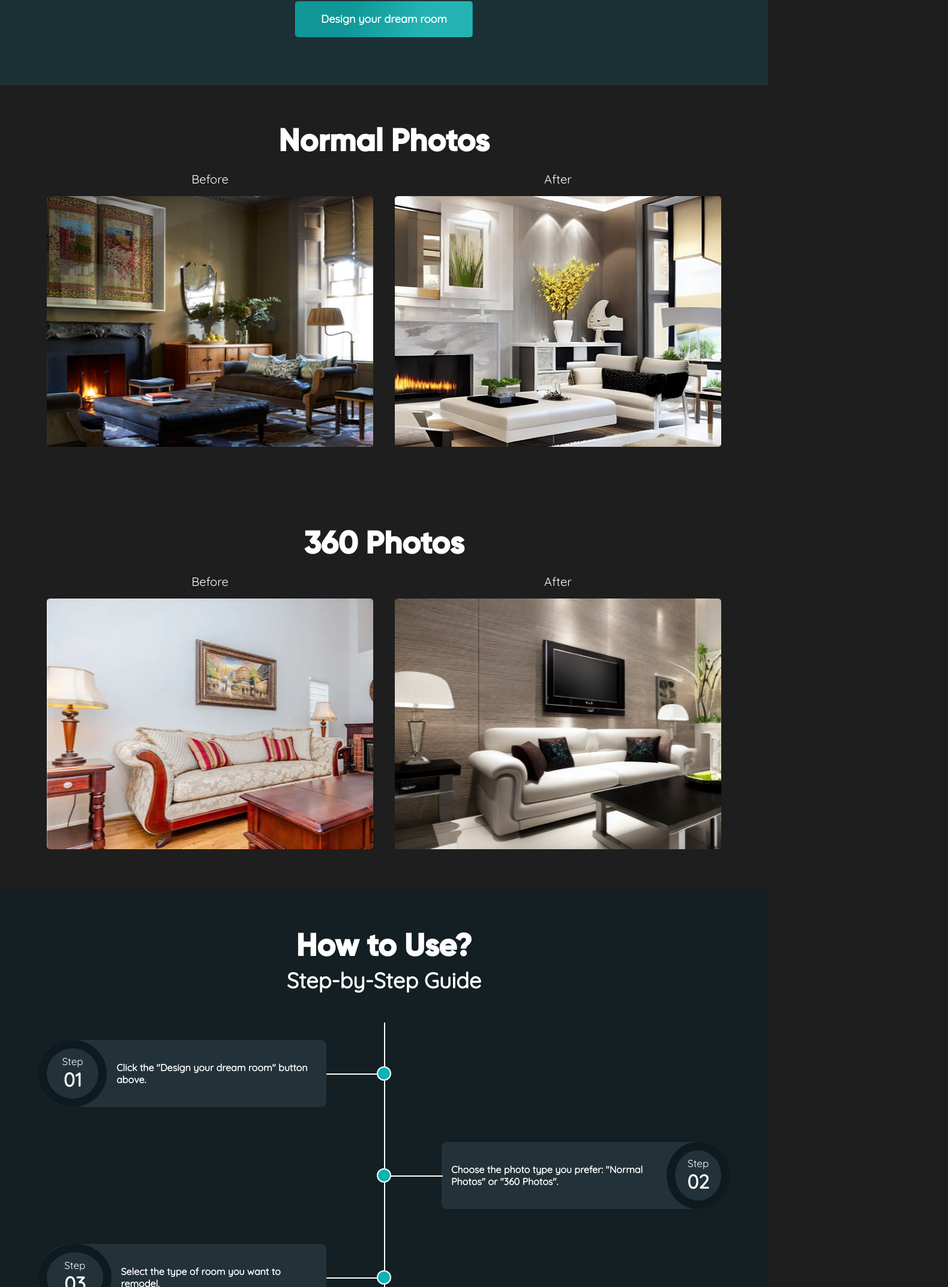
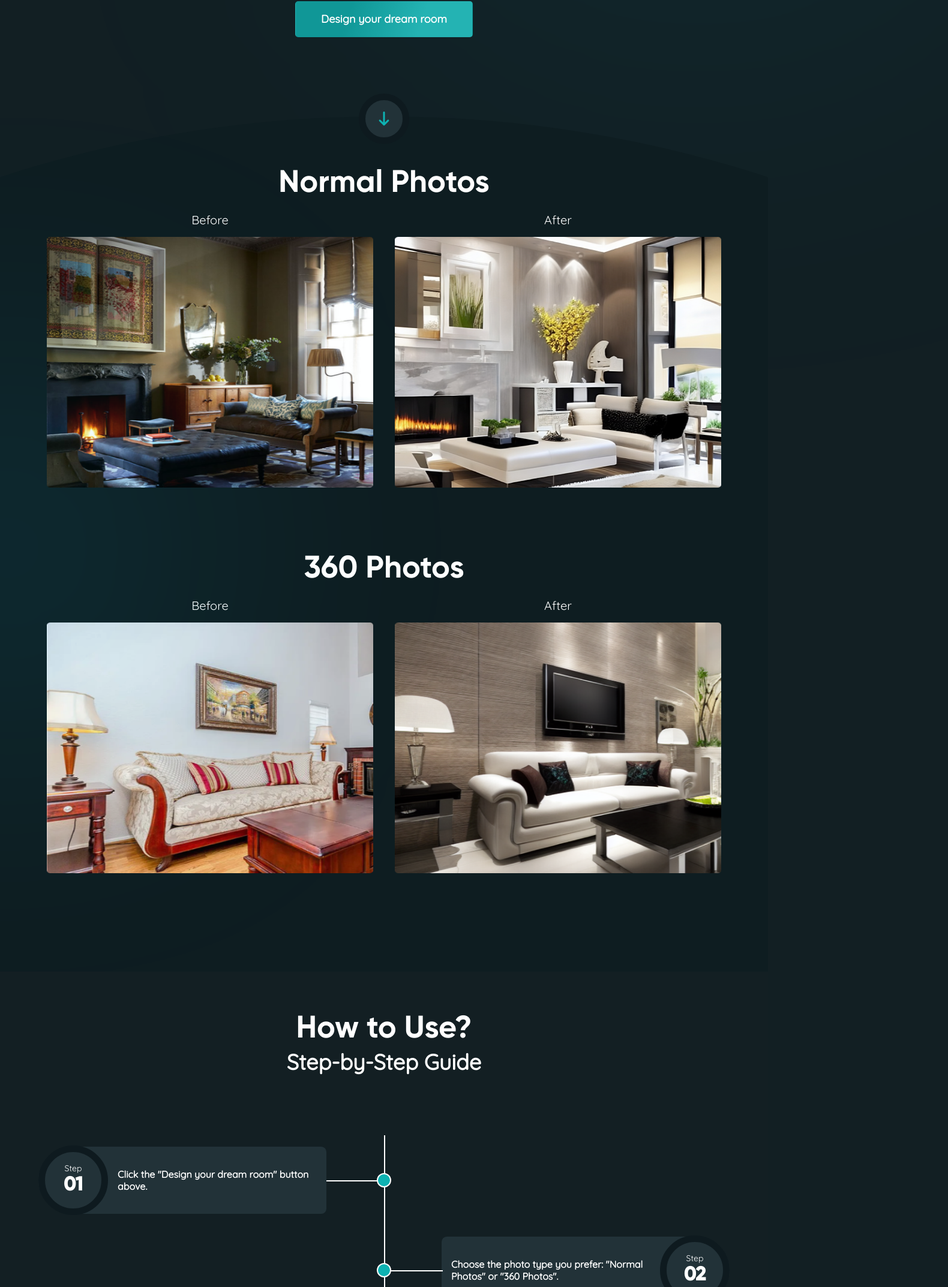
Before and after one commit to amakadiya98/DreamHome, a Next.js app: page / in a window 1280 px wide. Shown: the part 551-2697 px from the top of the page at 60% size, 1580 px wide, since content can reach past the window. Built offline with nearby package versions, Linux system fonts and the light colour scheme.

Commit message:
home page deisgn changes

```diff
--- a/src/components/Contianer/MainContainer.js
+++ b/src/components/Contianer/MainContainer.js
@@ -5,7 +5,7 @@ import styled from "@emotion/styled";
 
 export default function MainContainer({ children }) {
   return (
-    <Body>
+    <Body className="mainGredient">
       <MainHeader />
         {children}
       <Footer />
@@ -14,4 +14,21 @@ export default function MainContainer({ children }) {
 }
 
 
-const Body = styled.div``;
+const Body = styled.div`
+&.mainGredient{
+  position: relative;
+  &::before{
+    content: '';
+    position: absolute;
+    top: -300px;
+    right: -300px;
+    border-radius: 50%;
+    width: 830px;
+    height: 830px;
+    background: rgba(0, 217, 247, 0.1);
+    filter: blur(323.5px);
+    z-index: 0;
+    overflow: hidden;
+  }
+}
+`;
--- a/src/components/Footer.js
+++ b/src/components/Footer.js
@@ -13,6 +13,7 @@ import tiktok from "@/assets/tiktok.png";
 
 export const Footer = () => {
   return (
+    <FooterMainPart>
     <Contianer>
       <Grid container spacing={2}>
         <Grid item xs={12} md={6}>
@@ -31,13 +32,19 @@ export const Footer = () => {
         </Grid>
       </Grid>
     </Contianer>
+    </FooterMainPart>
   );
 };
+const FooterMainPart = styled.div`
+  background-color: #0D1A1E;
+  padding-top: 8rem;
+`;
 
 const Contianer = styled(Container)`
   border-top: 1px solid #5f5f5f;
   min-height: 120px;
   line-height: 120px;
+
 `;
 
 const SocialImage = styled(Image)`
--- a/src/components/Header.js
+++ b/src/components/Header.js
@@ -22,7 +22,7 @@ const HeaderContianer = styled.div`
   display: flex;
   justify-content: space-between;
   align-items: center;
-  background: rgba(0, 217, 247, 0.1);
+  background-color: #121f23;
   flex: 1 1 auto;
   margin: 0;
   padding: 1.5rem 0;
--- a/src/components/Home.js
+++ b/src/components/Home.js
@@ -20,13 +20,13 @@ import Rectangle188 from "@/assets/Rectangle188.png";
 import Rectangle192 from "@/assets/Rectangle192.png";
 import Rectangle193 from "@/assets/Rectangle193.png";
 import Rectangle194 from "@/assets/Rectangle194.png";
-
+import DownArrow from "@/assets/down-icon.png"
 import { faqQuestions } from "../../constant";
 
 export const Home = () => {
   return (
     <ContainerWrapper>
-      <TopSection>
+      <TopSection className="first-section">
         <Container maxWidth='lg' style={{ zIndex: "2" }}>
           <SubHeading>1,300 rooms generated and counting</SubHeading>
           <Heading>
@@ -42,9 +42,13 @@ export const Home = () => {
             Design your dream room
           </DesignDreamRoom>
         </Container>
+        <DownBtnArrow href="">
+          <ArrowImage src={DownArrow} />
+        </DownBtnArrow>
       </TopSection>
-      <PreviewContainer>
+      <PreviewContainer className="second-section">
         <Container maxWidth='lg'>
+          <TextSecondContent>
             <PreviewTitle>Normal Photos</PreviewTitle>
             <Grid container columnSpacing={{ xs: 1 }} spacing={0}>
               <Grid item xs={6}>
@@ -56,10 +60,8 @@ export const Home = () => {
                 <PreviewImage src={normal2} />
               </Grid>
             </Grid>
-        </Container>
-      </PreviewContainer>
-      <PreviewContainer>
-        <Container maxWidth='lg'>
+          </TextSecondContent>
+          <TextSecondContent className="second-360-line">
             <PreviewTitle>360 Photos</PreviewTitle>
             <Grid container columnSpacing={{ xs: 1 }} spacing={0}>
               <Grid item xs={6}>
@@ -71,8 +73,10 @@ export const Home = () => {
                 <PreviewImage src={img3602} />
               </Grid>
             </Grid>
+          </TextSecondContent>
         </Container>
       </PreviewContainer>
+
       <HowToUseContainer>
         <Container maxWidth='lg'>
           <HowToUseTag>How to Use?</HowToUseTag>
@@ -91,7 +95,7 @@ export const Home = () => {
                 </LeftStep>
               </Grid>
               <Grid item sm={2}>
-                <MeterContainer>
+                <MeterContainer className="first-meter">
                   <Meter />
                   <LeftLine />
                   <CenterLine />
@@ -142,7 +146,7 @@ export const Home = () => {
               </Grid>
               <Grid item sm={5}></Grid>
             </Grid>
-            <Grid container sx={{ alignItems: "center" }}>
+            <Grid container sx={{ alignItems: "center" }} >
               <Grid item sm={5}></Grid>
               <Grid item sm={2}>
                 <MeterContainer>
@@ -352,7 +356,9 @@ export const Home = () => {
   );
 };
 
-const FooterWrapper = styled.div``;
+const FooterWrapper = styled.div`
+  background-color: #0D1A1E;`
+;
 const TopRigthOverlay = styled.div`
   position: absolute;
   top: -264px;
@@ -381,7 +387,7 @@ const CenterLine = styled.div`
 
 const MeterContainer = styled.div`
   position: relative;
-  height: 170px;
+  height: 150px;
 `;
 
 const LeftLine = styled.div`
@@ -415,7 +421,8 @@ const Meter = styled.div`
 `;
 
 const StepsContainer = styled.div`
-  margin: 3rem 0;
+  margin: 100px 0;
+
 `;
 
 const LeftStep = styled.div`
@@ -435,25 +442,50 @@ const RightStep = styled.div`
 `;
 
 const LeftStepCount = styled.div`
-  width: 6rem;
-  border: 0.9rem solid #0e1a1f;
-  border-radius: 100%;
+  border-radius: 50%;
+  width: 94px;
+    height: 94px;
+    display: flex;
+    flex-direction: column;
+    justify-content: center;
+    background: #223238;
+    border: 11px solid #0E1A1F;
+    min-width: 94px;
+    min-height: 94px;
+    margin-top: -2px;
 `;
 
 const RightStepCount = styled.div`
-  width: 7rem;
-  border: 0.9rem solid #0e1a1f;
-  border-radius: 100%;
+border-radius: 50%;
+width: 94px;
+  height: 94px;
+  display: flex;
+  flex-direction: column;
+  justify-content: center;
+  background: #223238;
+  border: 11px solid #0E1A1F;
+  min-width: 94px;
+  min-height: 94px;
+  margin-top: -2px;
 `;
 
 const StepText = styled.p`
-  margin-top: 0.7rem;
-  font-size: 17px;
+font-style: normal;
+font-weight: 400;
+font-size: 14px;
+line-height: 16px;
+text-align: center;
+
+color: #FFFFFF;
 `;
 
 const Count = styled.p`
+font-weight: 700;
 font-size: 32px;
-  font-weight: bold;
+line-height: 40px;
+text-align: center;
+color: #FFFFFF;
+font-family: "Gilroy-Bold";
 `;
 
 const StepDescription = styled.p`
@@ -513,17 +545,15 @@ const TopSection = styled.div`
   padding: 6rem 0 3rem;
   overflow: hidden;
   z-index: 0;
+  background-color: #132024;
 
-  &::before{
-    content: '';
-    position: absolute;
-    top: 0;
-    left: 0;
-    width: 100%;
-    height: 100%;
+  &.first-section{
+    padding: 6rem 0 100px !important;
+    overflow: visible;
     z-index: 1;
-    background: rgba(0, 217, 247, 0.1);
+    background-color: transparent;
   }
+
 `;
 
 const DesignDreamRoom = styled(Link)`
@@ -546,7 +576,21 @@ const DesignDreamRoom = styled(Link)`
     border-radius: 5px;
   }
 `;
-
+const DownBtnArrow = styled(Link)`
+  width: 62px;
+  height: 62px;
+  background: #223238;
+  border: 11px solid #0E1A1F;
+  position: absolute;
+  bottom: -46px;
+  border-radius: 50%;
+  z-index: 5;
+  display: flex;
+  justify-content: center;
+  align-items: center;
+`;
+const ArrowImage = styled(Image)`
+`;
 const HowToUseContainer = styled.div`
   padding: 4rem 0 2rem;
   background: #131f23;
@@ -554,11 +598,12 @@ const HowToUseContainer = styled.div`
 
 const HowToUseTag = styled.p`
   color: #fff;
-  font-weight: 700;
+  font-weight: 500;
   font-family: "Gilroy-Bold";
   font-size: 52px;
   line-height: 64px;
   text-align: center;
+  font-weight: 500;
 `;
 
 const HowToUseDescription = styled.p`
@@ -573,12 +618,45 @@ const HowToUseDescription = styled.p`
 
 const PreviewContainer = styled.div`
   padding: 4rem 0;
+    &.second-section{
+      position: relative;
+      overflow: hidden;
+      padding-top: 80px;
+      padding-bottom: 160px;
+      &::before{
+        content: '';
+        position: absolute;
+        top: 0;
+        left: 0;
+        width: 100%;
+        height: 100%;
+        background: #0e1d21;
+        border-radius: 50% 50% 0 0 / 100% 100% 0 0;
+        transform: scaleX(2.7);
+      }
+      &::after{
+        content: '';
+        position: absolute;
+        width: 629px;
+        height: 629px;
+        top: 405px;
+        left: -300px;
+        background: rgba(0, 217, 247, 0.1);
+        filter: blur(200px);
+        border-radius: 50%;
+      }
+    }
 `;
-
+const TextSecondContent = styled.div`
+    position: relative;
+    &.second-360-line{
+      margin-top: 100px;
+    }
+`;
 const PreviewTitle = styled.p`
   font-size: 52px;
-  font-weight: 700;
   font-family: 'Gilroy-Bold';
+  font-weight: 500;
   line-height: 64px;
   text-align: center;
   color: #fff;
@@ -597,6 +675,7 @@ width: 95%;
 const OutputSample = styled.div`
   padding: 14rem 0;
   padding-top: 5rem;
+  background-color: #0D1A1E;
 `;
 
 const SampleOutputTag = styled.p`
@@ -651,6 +730,7 @@ const Image185 = styled(Image)`
 
 const BeforeAfterContainer = styled.div`
   padding: 4rem 0;
+  background-color: #0D1A1E;
 `;
 
 const DesignConsistency = styled.p`
@@ -678,6 +758,7 @@ const DecoratedText = styled.p`
 
 const FAQContainer = styled.div`
   padding: 4rem 0;
+  background-color: #0D1A1E;
 `;
 
 const FAQTag = styled.p`
@@ -685,6 +766,8 @@ const FAQTag = styled.p`
   color: #fff;
   font-weight: bold;
   margin-bottom: 2rem;
+  font-family: "Gilroy-Bold";
+  font-weight: 500;
 `;
 
 const FAQCard = styled.div`
@@ -710,14 +793,16 @@ const FAQToggle = styled(Image)`
 `;
 
 const FeedbackContainer = styled.div`
-  padding: 4rem 0;
+  padding: 4rem 0 10rem;
+  background-color: #0D1A1E;
 `;
 
 const FeedbackHeading = styled.p`
   font-size: 52px;
-  font-weight: bold;
   color: #fff;
   margin: 1rem 0;
+  font-family: "Gilroy-Bold";
+  font-weight: 500;
 `;
 
 const FeedbackSubheading = styled.p`
@@ -758,8 +843,6 @@ const UserFeeback = styled.p`
 const FooterBanner = styled.div`
   background: linear-gradient(133.37deg, rgba(6, 69, 69, 0.42) 25.71%, rgba(8, 86, 86, 0.42) 80.11%);
   border-radius: 25px;
-  margin: 5rem 0;
-  margin-bottom: 6.5rem;
   position: relative;
   overflow: hidden;
 `;
@@ -767,8 +850,10 @@ const FooterBanner = styled.div`
 // #0db2b2 for adding gradient in footer banner
 
 const FooterTag = styled.p`
-  font-size: 40px;
+  font-size: 42px;
   font-weight: bold;
+  font-family: "Gilroy-Bold";
+  font-weight: 500;
   color: #fff;
   padding: 2rem 0 1rem;
 `;
--- a/src/pages/index.js
+++ b/src/pages/index.js
@@ -15,7 +15,7 @@ export default function index() {
         <meta name="viewport" content="width=device-width, initial-scale=1" />
         <link rel="icon" href="/favicon.ico" />
       </Head>
-      <MainContainer>
+      <MainContainer className="mainPage">
         <Home />
       </MainContainer>
     </>
--- a/src/styles/globals.css
+++ b/src/styles/globals.css
@@ -9,7 +9,7 @@
 }
 
 body {
-  background-color: #1E1E1E;
+  background-color: #121f23;
   margin: 0;
   padding: 0;
 }
```
Also changed, not shown: src/assets/down-icon.png (added). Lines whose indentation alone changed are shown as unchanged.
